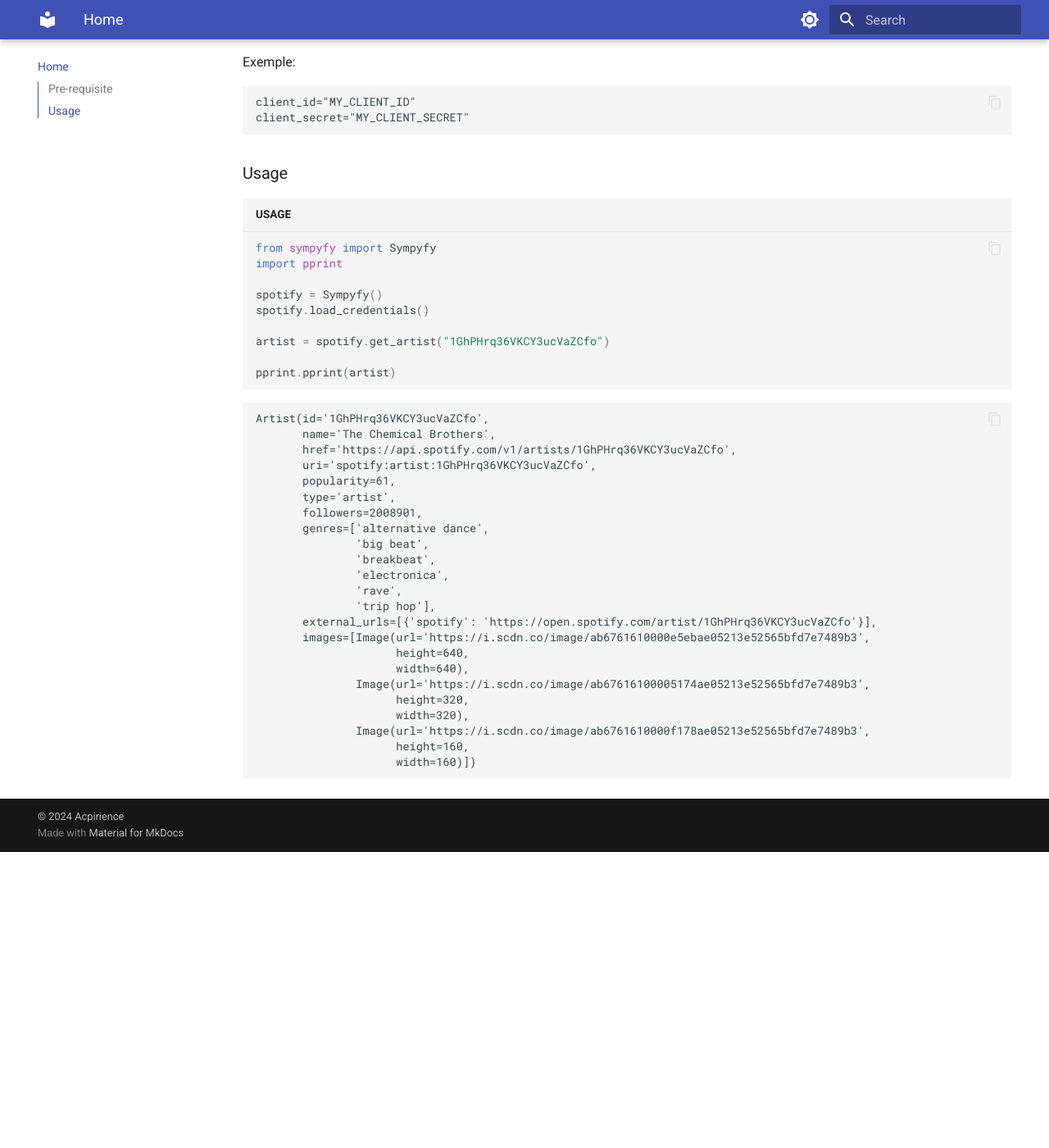
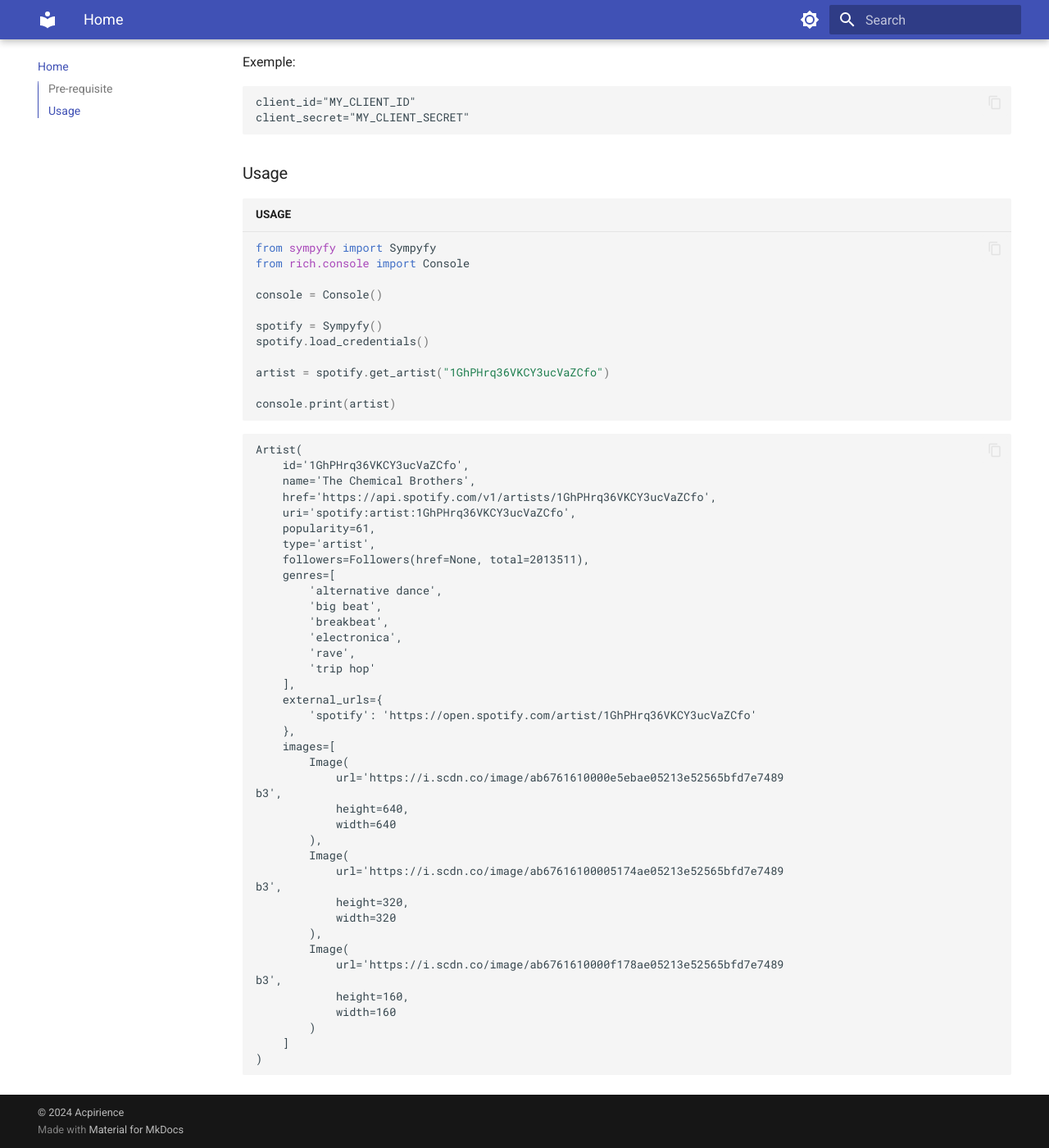
Before and after one commit to acpirience/sympyfy, an MkDocs documentation site: the page built from docs/index.md, in a window 1280 px wide and 1400 px high, scrolled down 428 px. Shown: the whole window at 82% size. Built offline with MkDocs 1.6.1 and Material for MkDocs 9.7.7, drawn with Linux system fonts in a browser that asks for light colours; before the commit the page ends 1467 px from its top, so only the background shows below that.

Commit message:
Update doc

````diff
--- a/docs/index.md
+++ b/docs/index.md
@@ -19,37 +19,56 @@
 ###Usage
 ``` py title="USAGE"
 from sympyfy import Sympyfy
-import pprint
+from rich.console import Console
+
+console = Console()
 
 spotify = Sympyfy()
 spotify.load_credentials()
 
 artist = spotify.get_artist("1GhPHrq36VKCY3ucVaZCfo")
 
-pprint.pprint(artist)
+console.print(artist)
 ```
 ```
-Artist(id='1GhPHrq36VKCY3ucVaZCfo',
-       name='The Chemical Brothers',
-       href='https://api.spotify.com/v1/artists/1GhPHrq36VKCY3ucVaZCfo',
-       uri='spotify:artist:1GhPHrq36VKCY3ucVaZCfo',
-       popularity=61,
-       type='artist',
-       followers=2008901,
-       genres=['alternative dance',
-               'big beat',
-               'breakbeat',
-               'electronica',
-               'rave',
-               'trip hop'],
-       external_urls=[{'spotify': 'https://open.spotify.com/artist/1GhPHrq36VKCY3ucVaZCfo'}],
-       images=[Image(url='https://i.scdn.co/image/ab6761610000e5ebae05213e52565bfd7e7489b3',
-                     height=640,
-                     width=640),
-               Image(url='https://i.scdn.co/image/ab67616100005174ae05213e52565bfd7e7489b3',
-                     height=320,
-                     width=320),
-               Image(url='https://i.scdn.co/image/ab6761610000f178ae05213e52565bfd7e7489b3',
-                     height=160,
-                     width=160)])
+Artist(
+    id='1GhPHrq36VKCY3ucVaZCfo',
+    name='The Chemical Brothers',
+    href='https://api.spotify.com/v1/artists/1GhPHrq36VKCY3ucVaZCfo',
+    uri='spotify:artist:1GhPHrq36VKCY3ucVaZCfo',
+    popularity=61,
+    type='artist',
+    followers=Followers(href=None, total=2013511),
+    genres=[
+        'alternative dance',
+        'big beat',
+        'breakbeat',
+        'electronica',
+        'rave',
+        'trip hop'
+    ],
+    external_urls={
+        'spotify': 'https://open.spotify.com/artist/1GhPHrq36VKCY3ucVaZCfo'
+    },
+    images=[
+        Image(
+            url='https://i.scdn.co/image/ab6761610000e5ebae05213e52565bfd7e7489
+b3',
+            height=640,
+            width=640
+        ),
+        Image(
+            url='https://i.scdn.co/image/ab67616100005174ae05213e52565bfd7e7489
+b3',
+            height=320,
+            width=320
+        ),
+        Image(
+            url='https://i.scdn.co/image/ab6761610000f178ae05213e52565bfd7e7489
+b3',
+            height=160,
+            width=160
+        )
+    ]
+)
 ```
````
Also changed, not shown: README.md (+44 -25 lines).
